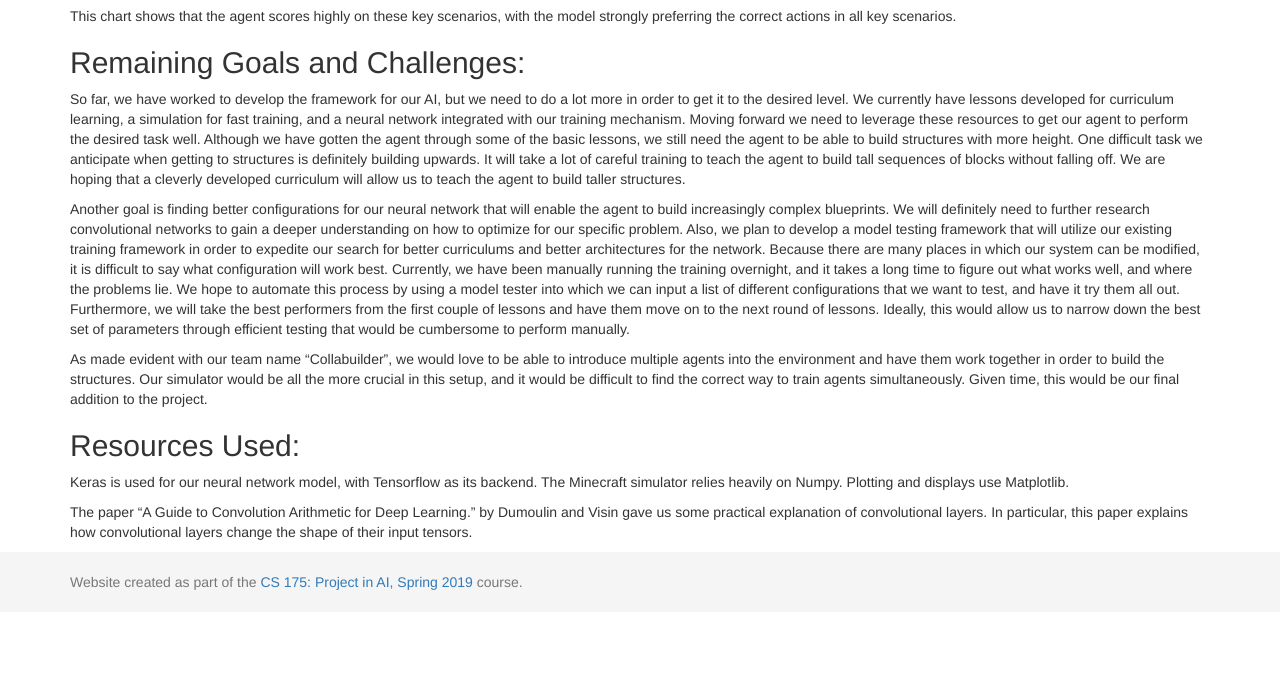
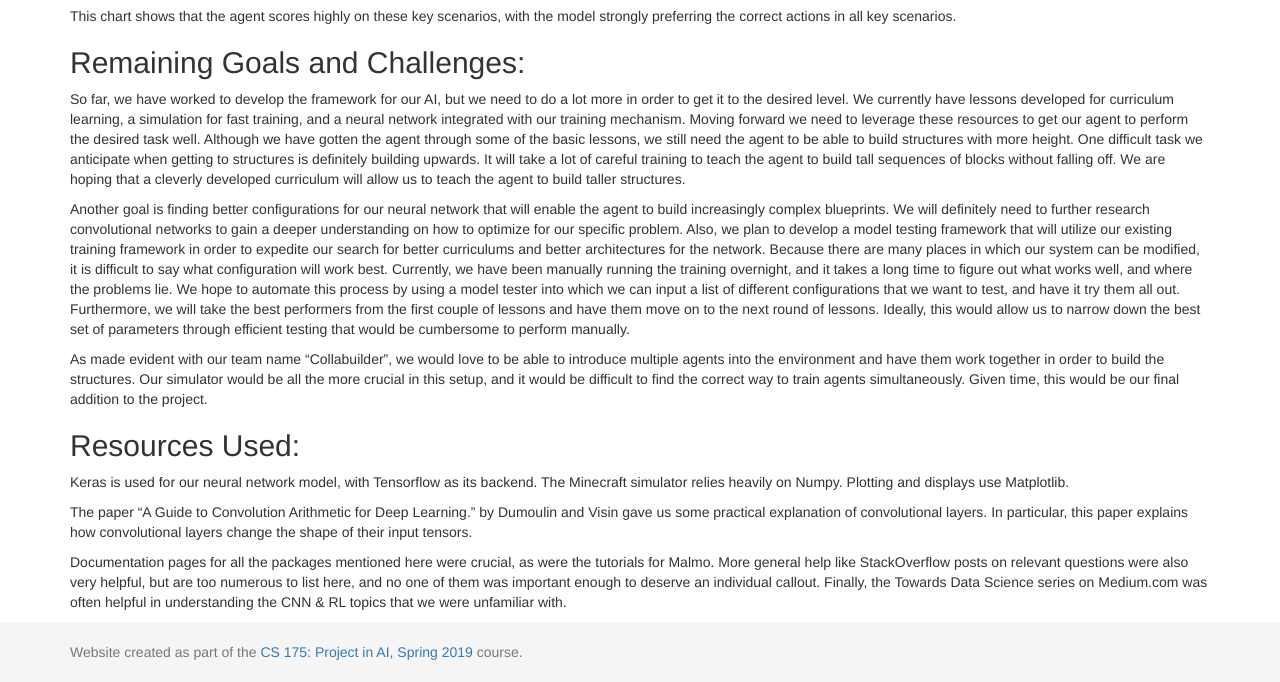
Before and after one commit to SurajSSingh/Collabuilder, a Jekyll site: the page built from docs/status.md, in a window 1280 px wide and 900 px high, scrolled down 4629 px, cut to the strip 218-900 px from the top of the window. Built offline with Jekyll 4.4.1, drawn with Linux system fonts in a browser that asks for light colours; formulas are drawn with MathJax 3; before the commit the page ends 5459 px from its top, so only the background shows below that.

Commit message:
Final final updates to status.md

```diff
--- a/docs/status.md
+++ b/docs/status.md
@@ -117,3 +117,5 @@ As made evident with our team name “Collabuilder”, we would love to be able
 Keras is used for our neural network model, with Tensorflow as its backend. The Minecraft simulator relies heavily on Numpy. Plotting and displays use Matplotlib.
 
 The paper “A Guide to Convolution Arithmetic for Deep Learning.” by Dumoulin and Visin gave us some practical explanation of convolutional layers. In particular, this paper explains how convolutional layers change the shape of their input tensors.
+
+Documentation pages for all the packages mentioned here were crucial, as were the tutorials for Malmo. More general help like StackOverflow posts on relevant questions were also very helpful, but are too numerous to list here, and no one of them was important enough to deserve an individual callout. Finally, the Towards Data Science series on Medium.com was often helpful in understanding the CNN & RL topics that we were unfamiliar with.
```
